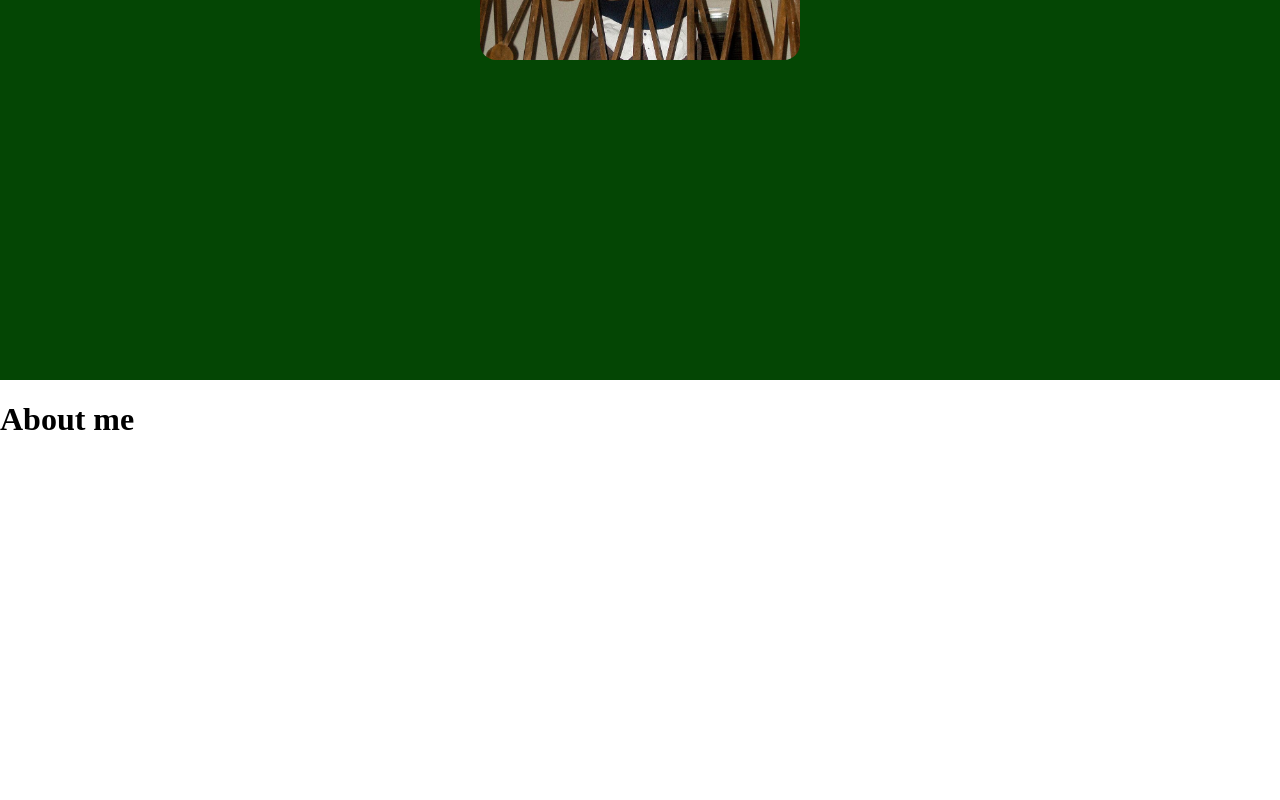
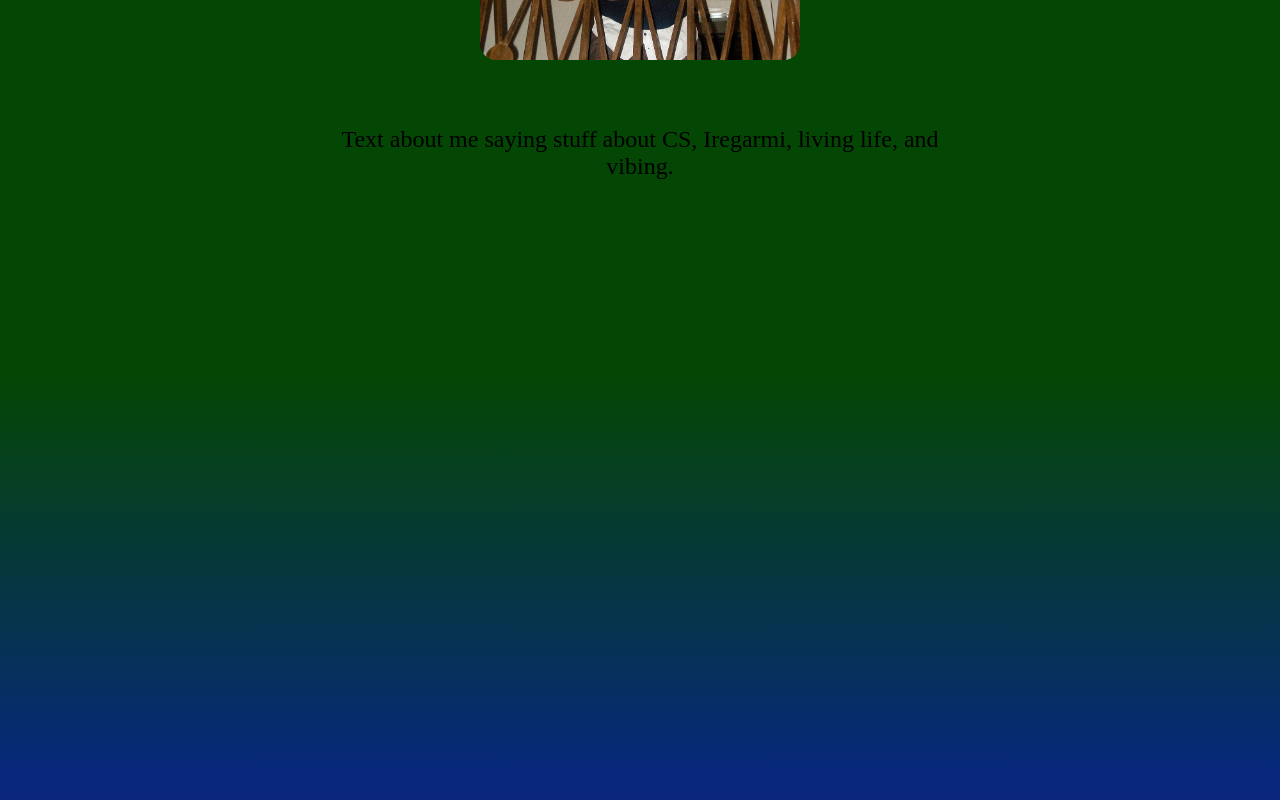
Before and after one commit to Ezequiel-Valencia/AvocadoMoon.github.io, a SvelteKit app: page /about_me in a window 1280 px wide. Shown: the part 420-1220 px from the top of the page. Before the commit the page ends 858 px from the top, so only its background shows below. Built offline with nearby package versions, Linux system fonts and the light colour scheme.

Commit message:
Text and gradient

```diff
--- a/src/routes/about_me/+page.svelte
+++ b/src/routes/about_me/+page.svelte
@@ -7,11 +7,33 @@
 
     <div id="squircle" />
 
-    <div id="description"></div>
+    <div id="description">
+      <p id="description-text">
+        Text about me saying stuff about CS, Iregarmi,
+        living life, and vibing.
+      </p>
+    </div>
 
   </div>
 
-  <h1>About me</h1>
+<div id="hobbies">
+  <div id="Atheletic">
+
+  </div>
+
+  <div id="Art">
+
+  </div>
+
+  <div id="Enviromental-Agriculture">
+
+  </div>
+
+  <div id="Community"></div>
+
+  <div id="Entertainment"></div>
+
+</div>
 </div>
 
 <!-- https://www.youtube.com/watch?v=vJNVramny9k -->
@@ -63,4 +85,21 @@
     transform: translate(-50%);
     // padding-top: 5%;
   }
+
+  #hobbies{
+    height: 100vh;
+    width: 100vw;
+    background: linear-gradient(to bottom, rgb(4, 70, 4), rgb(8, 40, 126), rgb(45, 10, 102));
+  }
+
+  #description-text{
+    left: 50%;
+    transform: translate(-50%);
+    position: absolute;
+    margin: 0;
+    bottom: 25%;
+
+    font-size: x-large;
+  }
+
 </style>
```
